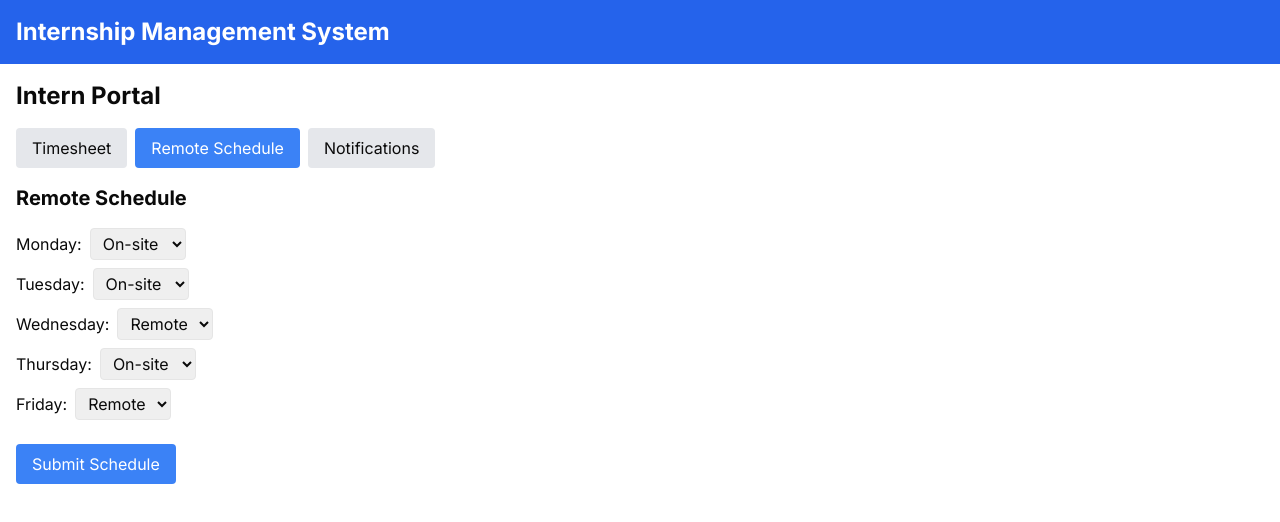
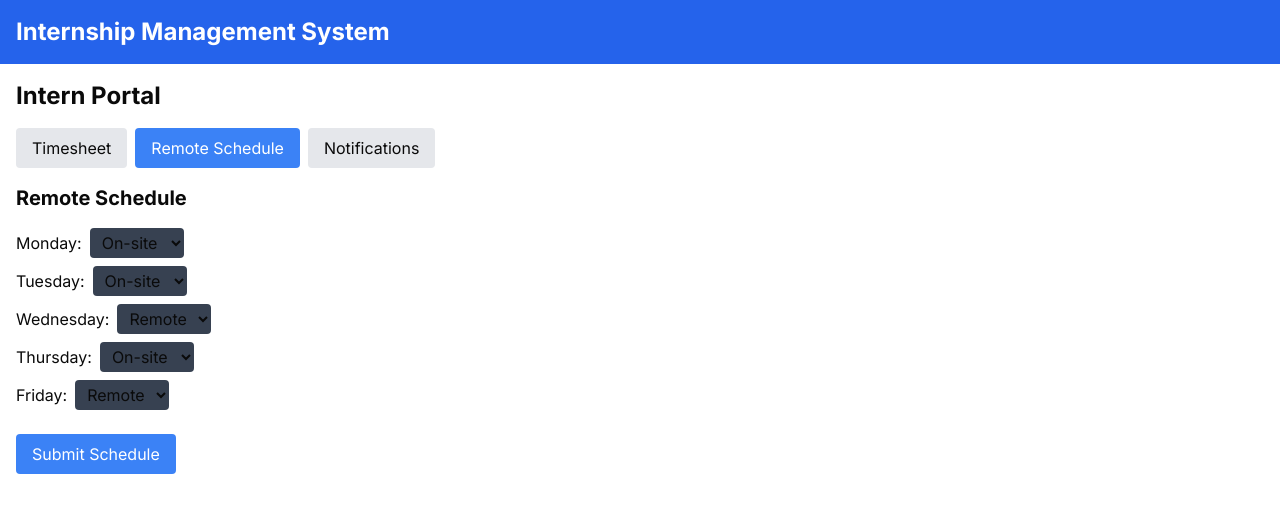
Before and after one commit to NabilHasan09/payroll-auto, a Next.js app in the folder payroll-management/: page /intern in a window 1280 px wide. Both pictures are taken after a click on the button "Remote Schedule". Shown: the top 522 px of the page. Built offline with nearby package versions, Linux system fonts and the light colour scheme.

Commit message:
change UI to fit dark theme

```diff
--- a/payroll-management/app/components/RemoteSchedule.tsx
+++ b/payroll-management/app/components/RemoteSchedule.tsx
@@ -24,7 +24,7 @@ export default function RemoteSchedule() {
           <select
             value={status}
             onChange={(e) => handleScheduleChange(day, e.target.value)}
-            className="border rounded px-2 py-1"
+            className="bg-gray-700 px-2 py-1 rounded"
           >
             <option value="on-site">On-site</option>
             <option value="remote">Remote</option>
```
